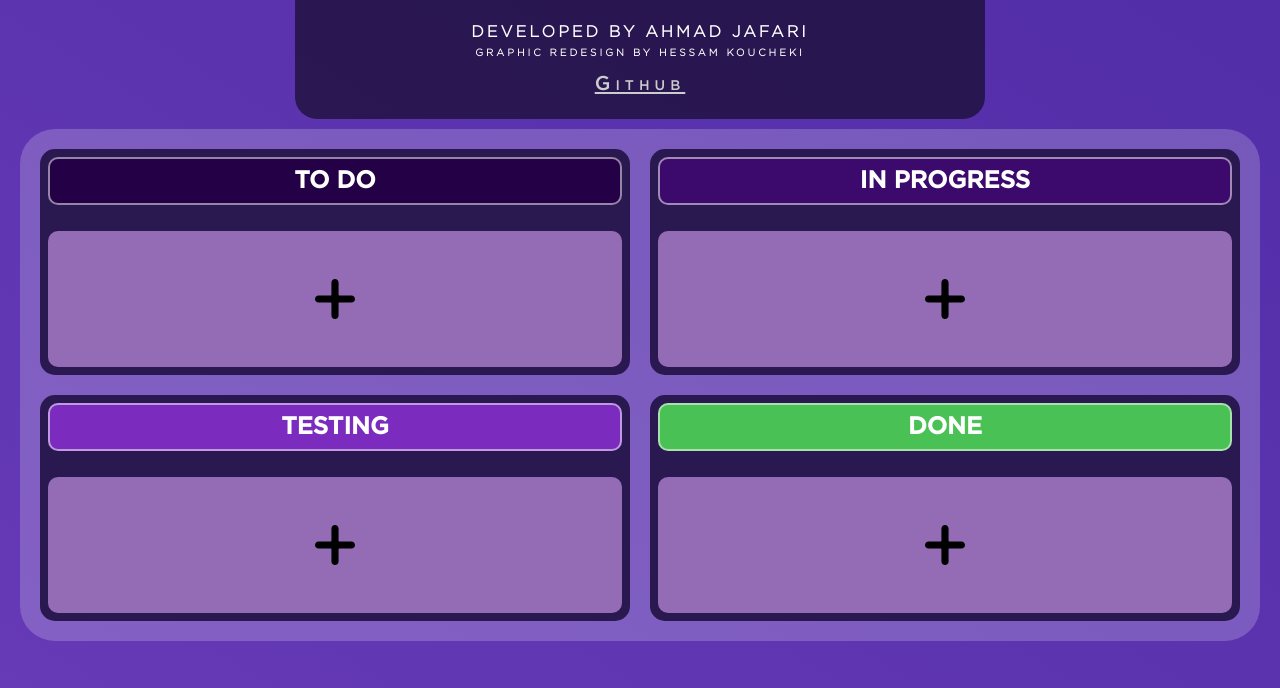
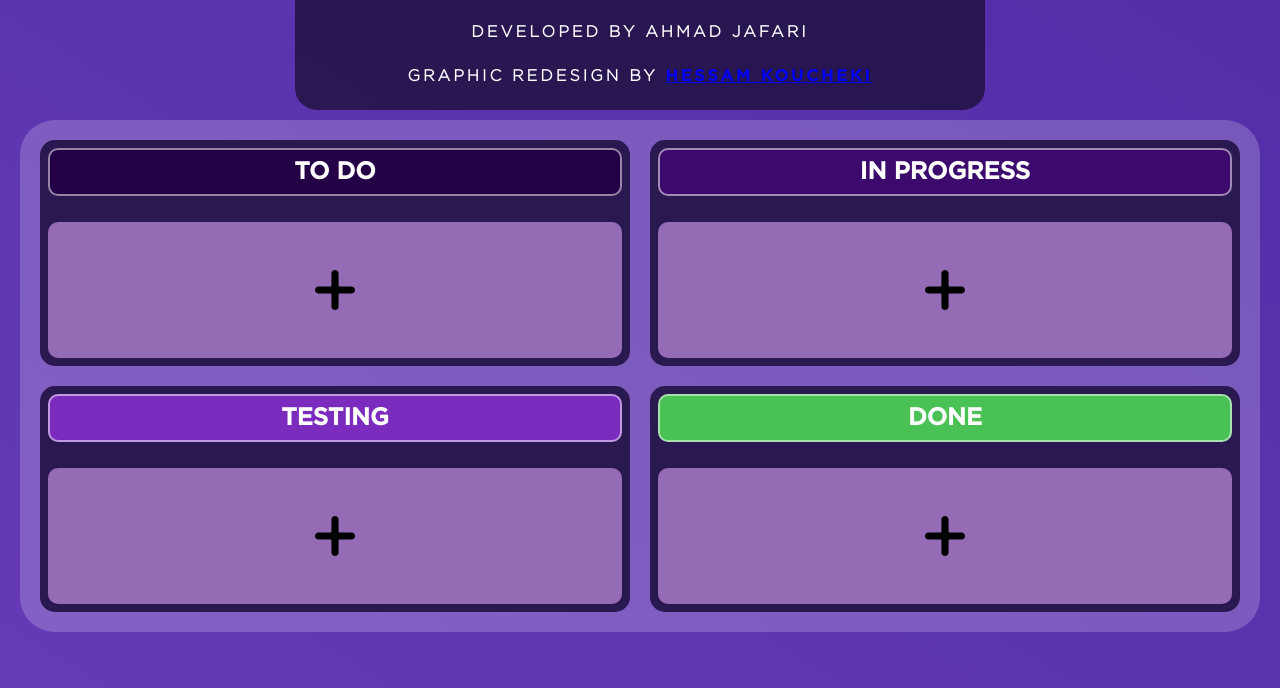
Before and after one commit to jafari-dev/task-manager, a plain HTML site: page index.html in a window 1280 px wide. Shown: the part 76-764 px from the top of the page. Drawn offline with Linux system fonts and the light colour scheme.

Commit message:
Update index.html

```diff
--- a/index.html
+++ b/index.html
@@ -14,9 +14,8 @@
     <header>
         <h1>Task Manager</h1>
         <h3>DEVELOPED BY AHMAD JAFARI</h3>
-        <h4>GRAPHIC REDESIGN BY <a target="_blank" href="https://Hessam-kk.ir">
-            HESSAM KOUCHEKI</a></h4>
-        <a target="_blank" href="https://github.com/a99jafari/task-manager">Github</a>
+        <h3>GRAPHIC REDESIGN BY <a target="_blank" href="https://Hessam-kk.ir">
+            HESSAM KOUCHEKI</a></h3>
     </header>
     <div id="container"></div>
     <div id="dialog">
```
